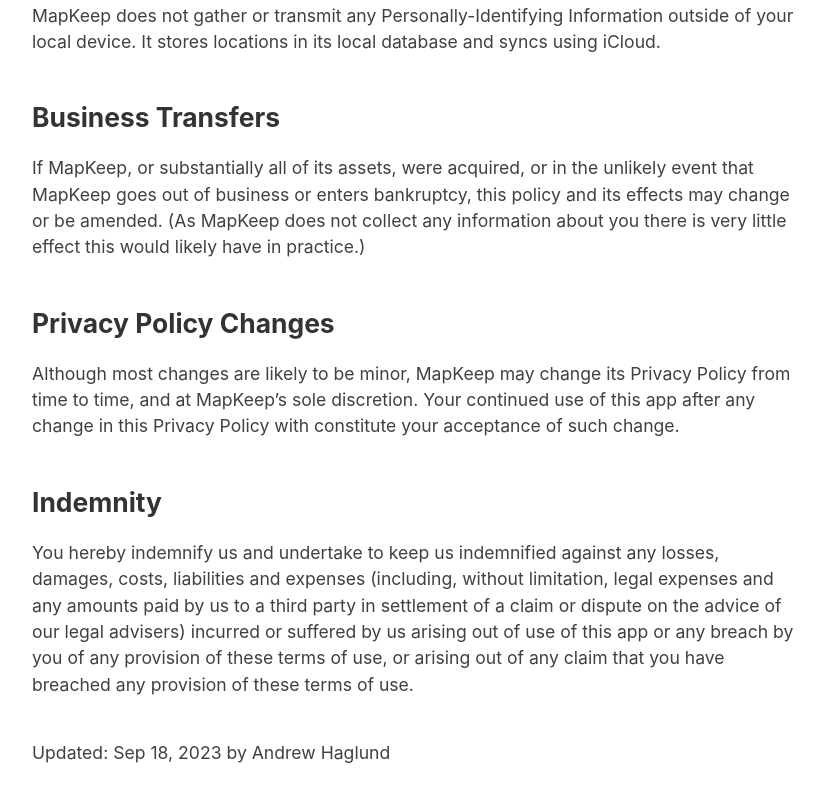
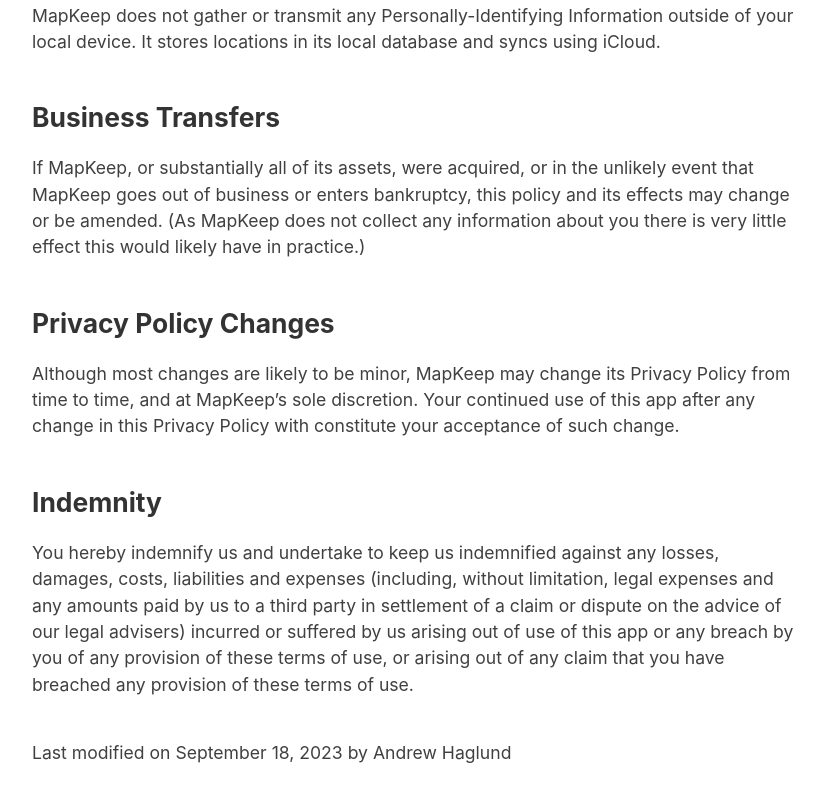
Before and after one commit to AndrewHaglund/AndrewHaglund.github.io, a plain HTML site: page mapkeep-privacy.html in a window 1280 px wide. Shown: the part 496-1298 px from the top of the page, without its empty margins (224-1048 px from the left). Drawn offline with Linux system fonts and the light colour scheme.

Commit message:
fix formatting

```diff
--- a/mapkeep-privacy.html
+++ b/mapkeep-privacy.html
@@ -57,7 +57,7 @@
 
 	<p>You hereby indemnify us and undertake to keep us indemnified against any losses, damages, costs, liabilities and expenses (including, without limitation, legal expenses and any amounts paid by us to a third party in settlement of a claim or dispute on the advice of our legal advisers) incurred or suffered by us arising out of use of this app or any breach by you of any provision of these terms of use, or arising out of any claim that you have breached any provision of these terms of use.</p>
 
-	<p>Updated: Sep 18, 2023 by Andrew Haglund</p>
+	<p>Last modified on September 18, 2023 by Andrew Haglund</p>
 
 </body>
 </html>
```
